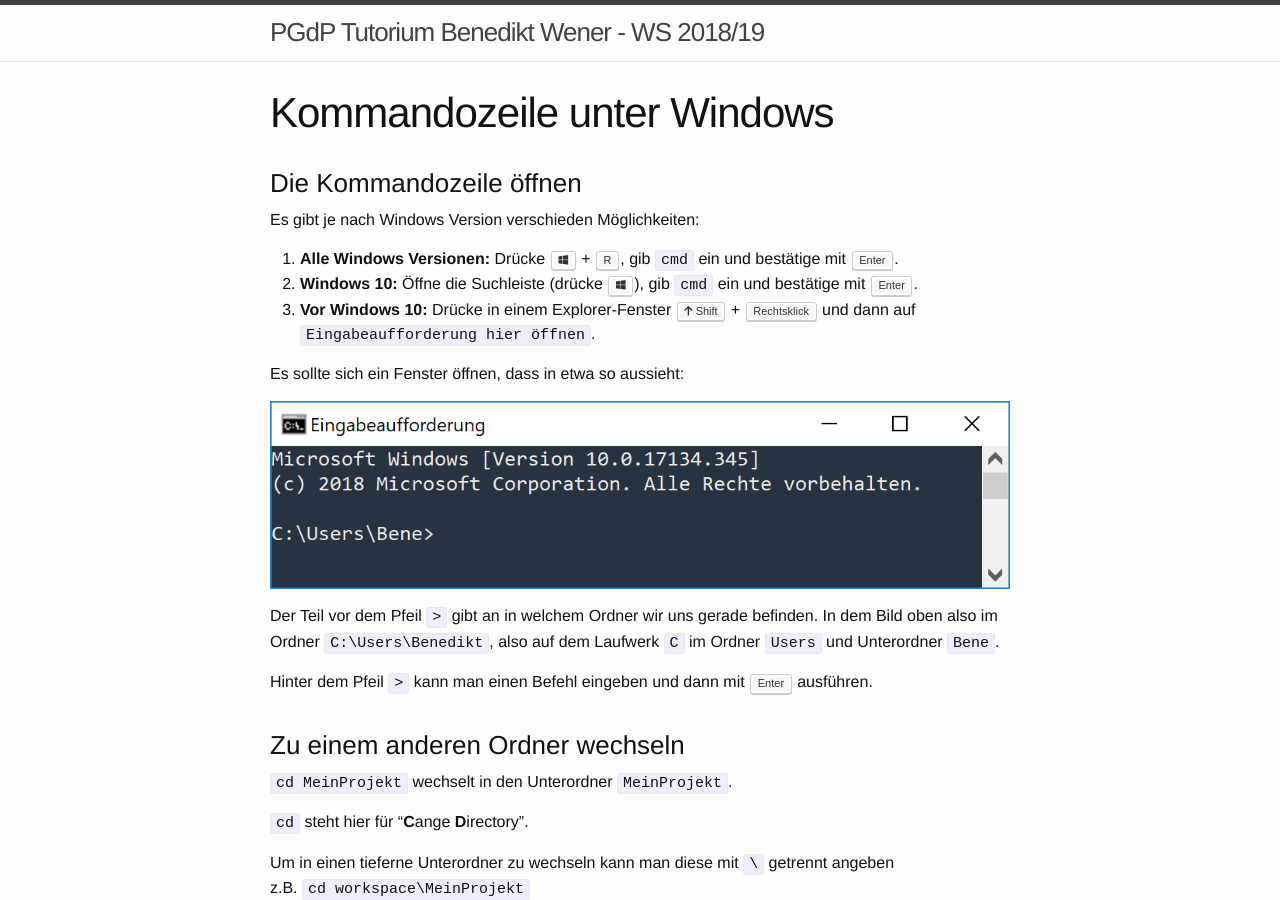
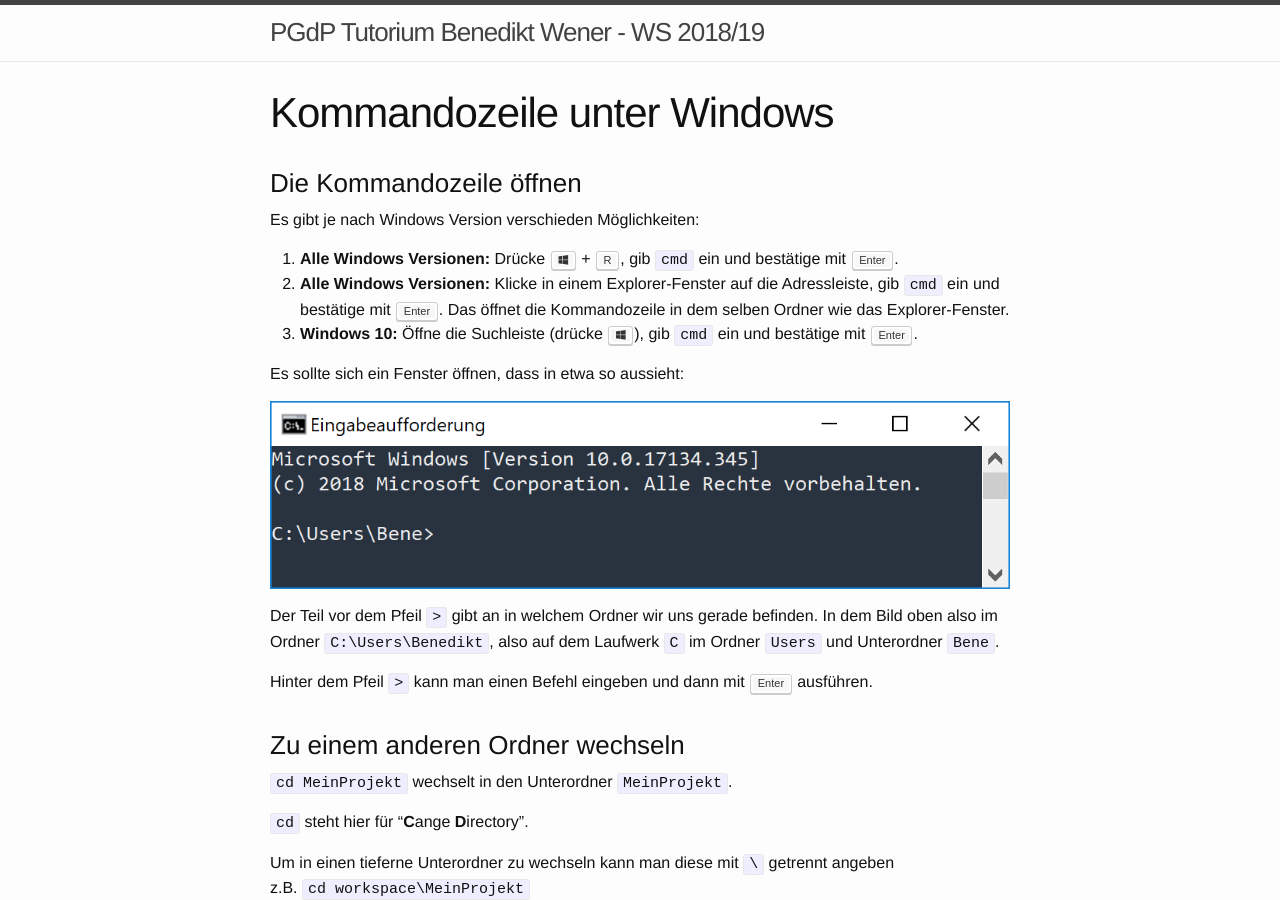
Before and after one commit to benediktwerner/pgdp18, a Jekyll site: the page built from terminal-windows.md, in a window 1280 px wide and 900 px high. Built offline with Jekyll 4.4.1, drawn with Linux system fonts in a browser that asks for light colours; nearby versions of some CDN libraries.

Commit message:
Changed how to open cmd using explorer

```diff
--- a/terminal-windows.md
+++ b/terminal-windows.md
@@ -5,8 +5,8 @@ title: Kommandozeile unter Windows
 ### Die Kommandozeile öffnen
 Es gibt je nach Windows Version verschieden Möglichkeiten:
 1. **Alle Windows Versionen:** Drücke <kbd><i class="fa fa-windows"></i></kbd> + <kbd>R</kbd>, gib `cmd` ein und bestätige mit <kbd>Enter</kbd>.
+3. **Alle Windows Versionen:** Klicke in einem Explorer-Fenster auf die Adressleiste, gib `cmd` ein und bestätige mit <kbd>Enter</kbd>. Das öffnet die Kommandozeile in dem selben Ordner wie das Explorer-Fenster.
 2. **Windows 10:** Öffne die Suchleiste (drücke <kbd><i class="fa fa-windows"></i></kbd>), gib `cmd` ein und bestätige mit <kbd>Enter</kbd>.
-3. **Vor Windows 10:** Drücke in einem Explorer-Fenster <kbd><i class="fa fa-arrow-up"></i> Shift</kbd> + <kbd>Rechtsklick</kbd> und dann auf `Eingabeaufforderung hier öffnen`.
 
 Es sollte sich ein Fenster öffnen, dass in etwa so aussieht:
 
```
